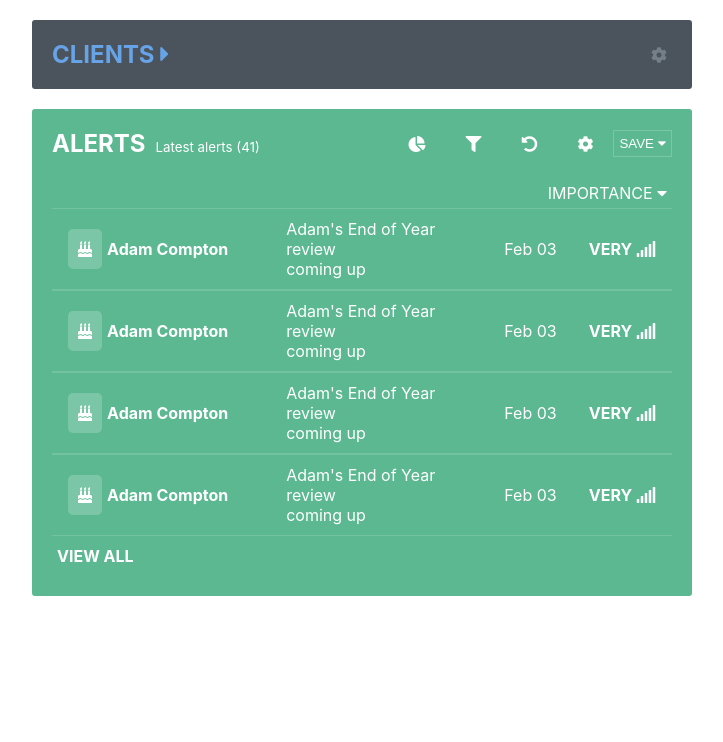
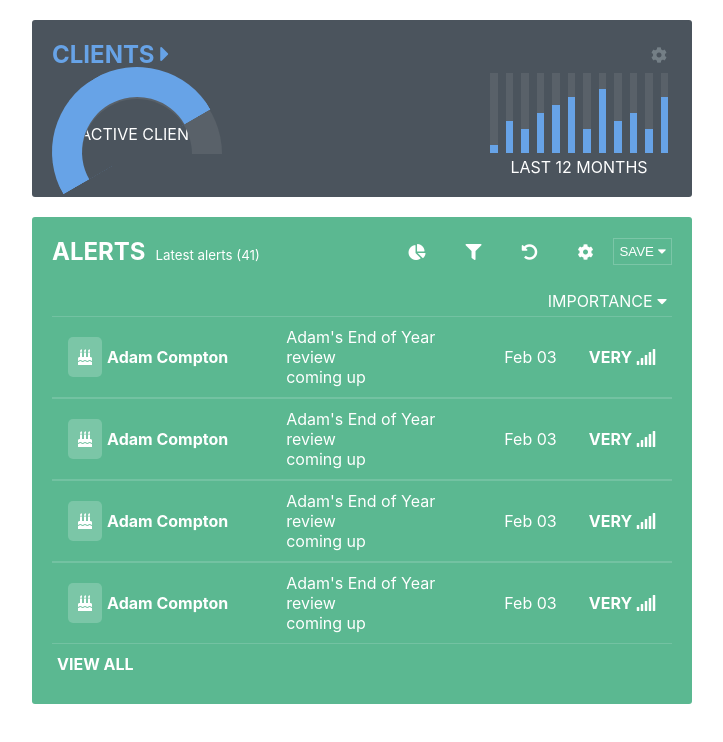
Before and after one commit to gavhanna/short-test, a React (Create React App) app: page / in a window 1280 px wide. Shown: the top 742 px of the page, without its empty margins (278-1001 px from the left). Built offline with nearby package versions, Linux system fonts and the light colour scheme.

Commit message:
bar chart working, donut chart failing

```diff
--- a/package.json
+++ b/package.json
@@ -3,6 +3,10 @@
   "version": "0.1.0",
   "private": true,
   "dependencies": {
+    "@vx/group": "0.0.183",
+    "@vx/mock-data": "0.0.182",
+    "@vx/scale": "0.0.182",
+    "@vx/shape": "0.0.183",
     "react": "^16.7.0",
     "react-dom": "^16.7.0",
     "react-scripts": "2.1.3"
--- a/src/App.css
+++ b/src/App.css
@@ -88,6 +88,70 @@ section {
   color: white;
 }
 
+.graphs {
+  display: flex;
+  justify-content: space-between;
+}
+
+.graph-container {
+  width: 30%;
+  min-height: 100px;
+}
+
+.graph-container span {
+  margin: 0 auto;
+}
+
+.donut-chart {
+  position: relative;
+  width: 110px;
+  height: 55px;
+}
+
+.donut-chart::before,
+.donut-chart::after {
+  position: absolute;
+}
+
+.donut-chart::before {
+  content: '';
+  width: inherit;
+  height: inherit;
+  border: 30px solid #596169;
+  border-bottom: none;
+  border-top-left-radius: 175px;
+  border-top-right-radius: 175px;
+}
+
+.donut-chart::after {
+  content: '';
+  left: 50%;
+  bottom: 10px;
+  transform: translateX(-50%);
+  font-size: 1.1rem;
+  font-weight: bold;
+  color: cadetblue;
+}
+
+.donut-chart li {
+  position: absolute;
+  top: 150%;
+  left: 0;
+  width: inherit;
+  height: inherit;
+  border: 30px solid;
+  border-top: none;
+  border-bottom-left-radius: 175px;
+  border-bottom-right-radius: 175px;
+  transform-origin: 50% 0;
+}
+
+.donut-fill {
+  z-index: 4;
+  border-color: #67A3E7;
+  transform: rotate(150deg);
+}
+
 /* Alerts Section */
 
 #alerts-section {
--- a/src/components/dashboard/client-section/ClientSection.js
+++ b/src/components/dashboard/client-section/ClientSection.js
@@ -1,4 +1,6 @@
 import React, { Component } from 'react'
+import Bar from './charts/Bar';
+import DonutChart from './charts/DonutChart';
 
 export default class ClientSection extends Component {
   render() {
@@ -15,6 +17,16 @@ export default class ClientSection extends Component {
             </div>
           </div>
         </div>
+        <div className="graphs">
+          <div className="graph-container">
+            <DonutChart />
+            <p style={{ color: "white", textAlign: "center" }}>ACTIVE CLIENTS</p>
+          </div>
+          <div className="graph-container">
+            <Bar data={[1, 4, 3, 5, 6, 7, 3, 8, 4, 5, 3, 7]} />
+            <p style={{ color: "white", textAlign: "center" }}>LAST 12 MONTHS</p>
+          </div>
+        </div>
       </section>
     )
   }
--- /dev/null
+++ b/src/components/dashboard/client-section/charts/Bar.js
@@ -0,0 +1,15 @@
+import React, { Component } from 'react'
+
+export default class Bar extends Component {
+  render() {
+    return (
+      <div style={{ display: "flex" }}>
+        {this.props.data.map(i => (
+          <div style={{ width: "10%", height: "80px", background: "#596169", margin: "4px", opacity: "1", display: "flex", flexDirection: "column", justifyContent: "flex-end" }}>
+            <div style={{ width: "100%", height: i * 10 + "%", background: "#67A3E7" }}></div>
+          </div>
+        ))}
+      </div>
+    )
+  }
+}
--- a/src/components/dashboard/client-section/charts/DonutChart.js
+++ b/src/components/dashboard/client-section/charts/DonutChart.js
@@ -0,0 +1,14 @@
+import React, { Component } from 'react'
+
+export default class DonutChart extends Component {
+  render() {
+    return (
+      <div>
+        <ul className="donut-chart">
+          <li className="donut-fill">
+          </li>
+        </ul>
+      </div>
+    )
+  }
+}
```
Also changed, not shown: 1 other file (tests, documents, lock files or other folders).
